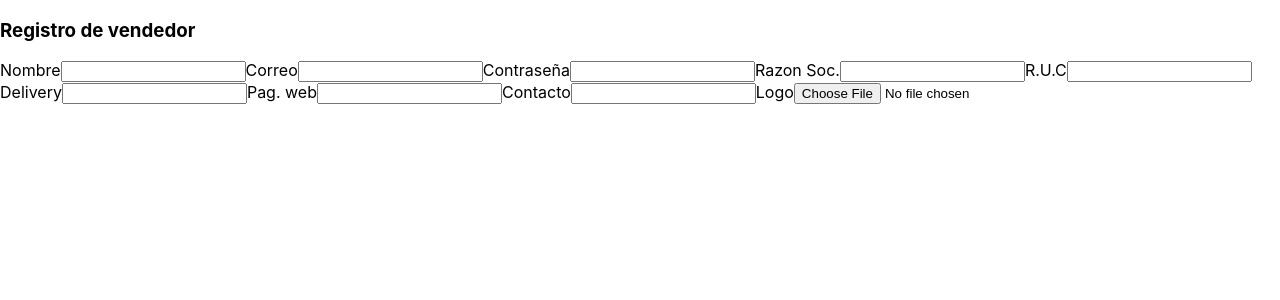
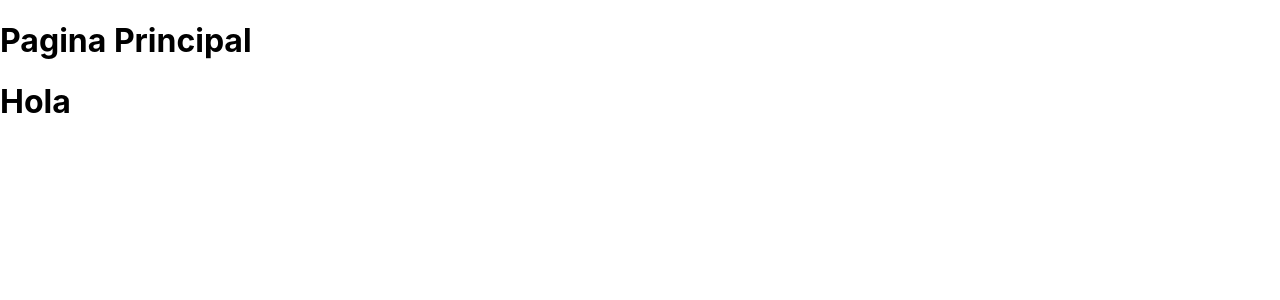
Before and after one commit to Aaron-03/BFood, a React (Create React App) app: page / in a window 1280 px wide. Shown: the top 300 px of the page. Built offline with nearby package versions, Linux system fonts and the light colour scheme.

Commit message:
Arreglo de Components

```diff
--- a/src/App.js
+++ /dev/null
@@ -1,30 +0,0 @@
-import React from "react";
-function App() {
-  return (
-    <div className="App">
-      <h3>Registro de vendedor</h3>
-      <form>
-        <label for="nombre">Nombre</label>
-        <input id="nombre" name="nombre" required />
-        <label for="correo">Correo</label>
-        <input id="Correo" name="Correo" type="email" required />
-        <label for="contrasenia">Contraseña</label>
-        <input id="contrasenia" name="contrasenia" type="password" required />
-        <label for="razonSocial">Razon Soc.</label>
-        <input id="razonSocial" name="razonSocial" required />
-        <label for="ruc">R.U.C</label>
-        <input id="ruc" name="ruc" required />
-        <label for="delivery">Delivery</label>
-        <input id="delivery" name="delivery" />
-        <label for="pagWeb">Pag. web</label>
-        <input id="pagWeb" name="pagWeb" />
-        <label for="contacto">Contacto</label>
-        <input id="contacto" name="contacto" />
-        <label for="logo">Logo</label>
-        <input id="logo" name="logo" type="file" />
-      </form>
-    </div>
-  );
-}
-
-export default App;
--- /dev/null
+++ b/src/App.jsx
@@ -0,0 +1,15 @@
+
+import React from "react";
+//import registerFormSeller from './components/registerFormSellers/registerFormSeller';
+import LoginFormSeller from './components/login/loginFormSeller';
+function App() {
+  return (
+    <div className="App">
+      <h1>Pagina Principal</h1>
+      {/*<registerFormSeller/>*/}
+      <LoginFormSeller/>
+    </div>
+  );
+}
+
+export default App;
--- /dev/null
+++ b/src/components/login/loginFormSeller.jsx
@@ -0,0 +1,10 @@
+import React from 'react';
+const LoginFormSeller = () => {
+    return (
+       <div>
+           <h1>Hola</h1>
+       </div>
+     );
+}
+
+export default LoginFormSeller;
--- a/src/index.js
+++ b/src/index.js
@@ -1,7 +1,7 @@
 import React from 'react';
 import ReactDOM from 'react-dom';
 import './index.css';
-import App from './App';
+import App from './App.jsx';
 import * as serviceWorker from './serviceWorker';
 
 ReactDOM.render(
```
Also changed, not shown: src/components/registerFormSellers/registerFormSeller.jsx (+21 -1 lines).
